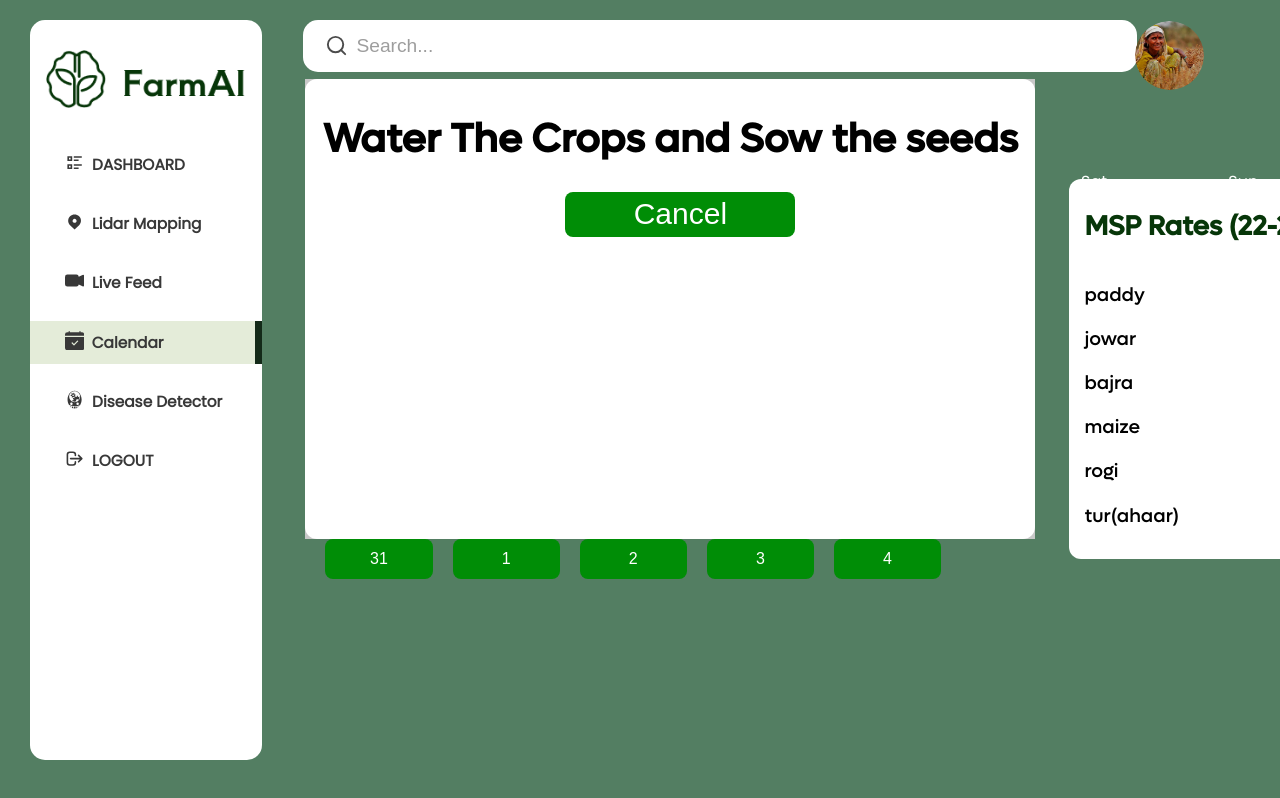
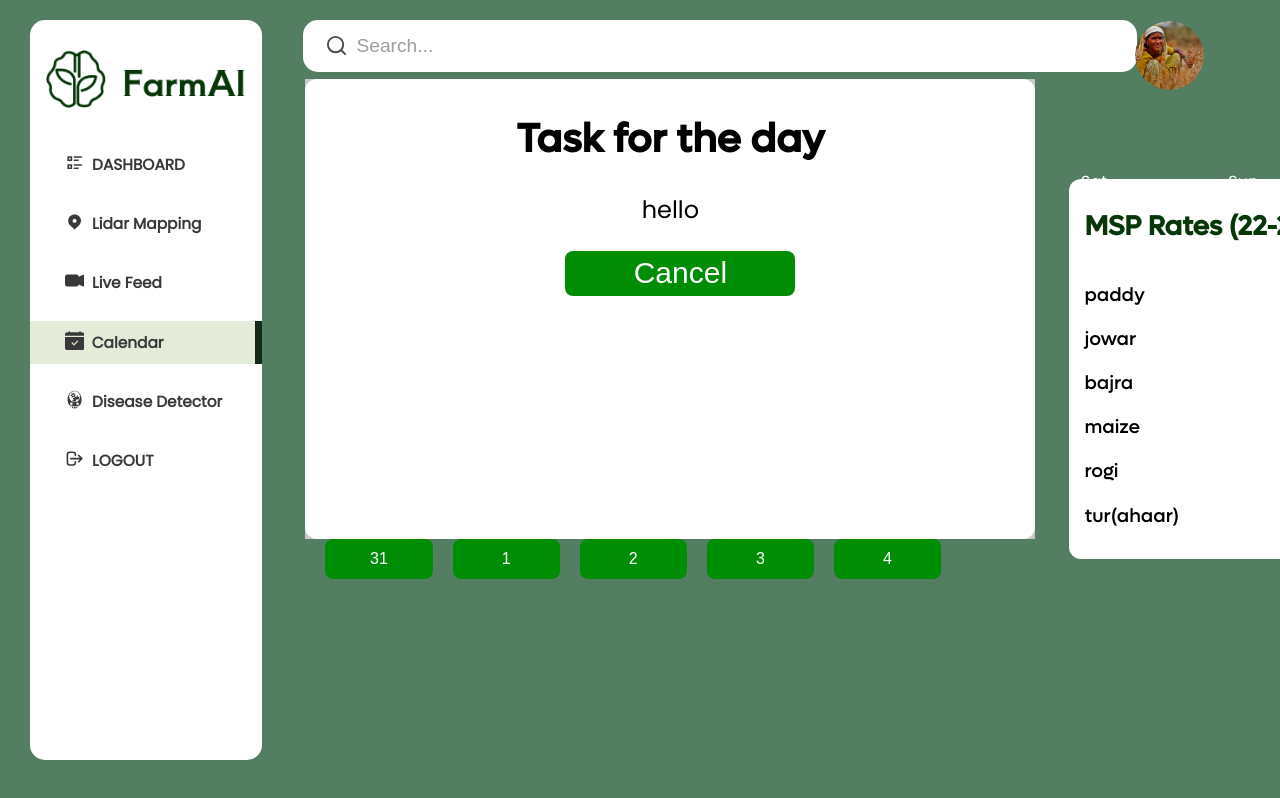
Before and after one commit to waltercarmona9/agromine, a React (Create React App) app: page /calendar in a window 1280 px wide. Both pictures are taken after a click on the button "10". Built offline with nearby package versions, Linux system fonts and the light colour scheme; the HTML template or start-up script is replaced by a standard one.

Commit message:
Update Modal.js

```diff
--- a/src/components/Modal.js
+++ b/src/components/Modal.js
@@ -2,6 +2,9 @@ import React from "react";
 import "../styles/Others.css";
 
 function Modal({ setOpenModal }) {
+  const list = ["hi" , "hello", "hey"]
+  const randomlist = list[Math.floor(Math.random()*list.length)];
+
   return (
     <div className="modalBackground">
       <div className="modalContainer">
@@ -15,7 +18,8 @@ function Modal({ setOpenModal }) {
           </button>
         </div>
         <div className="title">
-          <h1>Water The Crops and Sow the seeds</h1>
+          <h1>Task for the day</h1>
+<p>{randomlist}</p>
         </div>
         <div className="footer">
           <button
```
